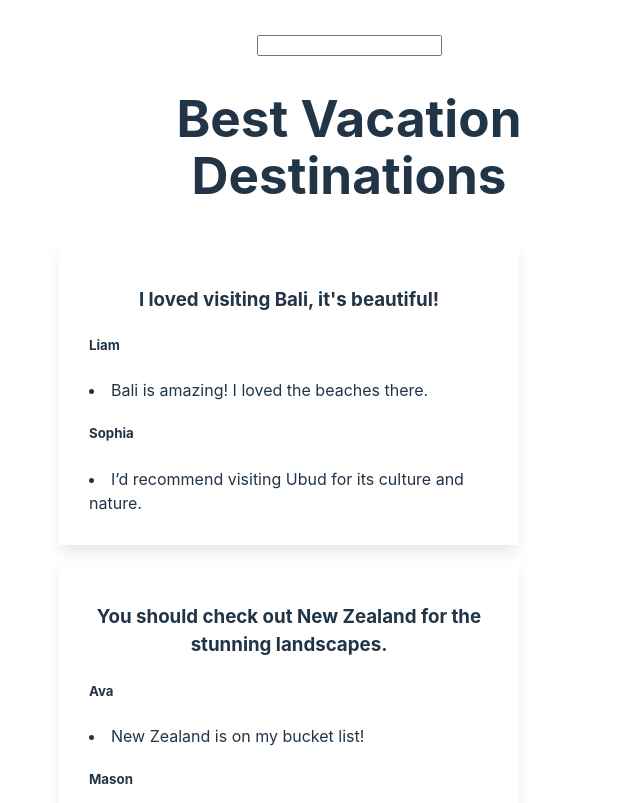
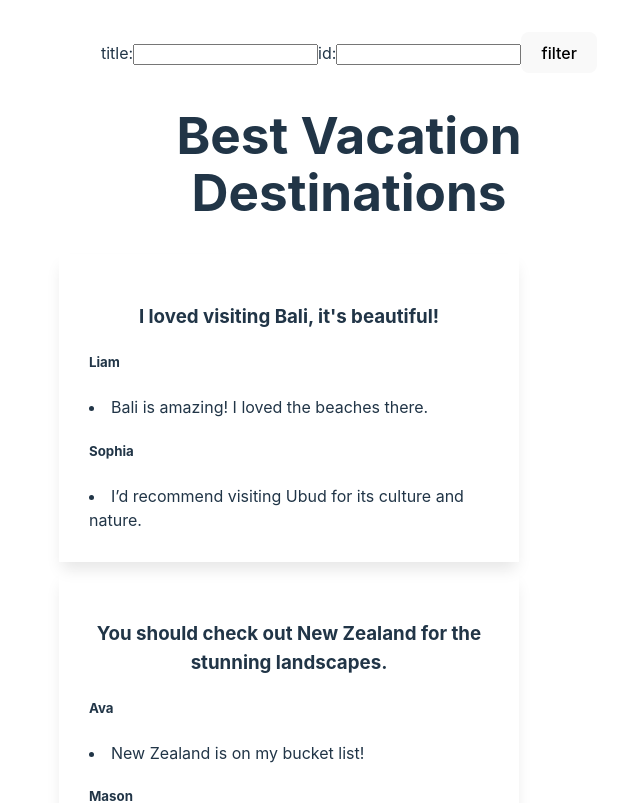
Before and after one commit to Oussamahamani/react-lesson, a React (Vite) app: page / in a window 1280 px wide. Shown: the top 803 px of the page, without its empty margins (291-931 px from the left). Built offline with nearby package versions, Linux system fonts and the light colour scheme.

Commit message:
adding two filter options

```diff
--- a/src/pages/homePage/Posts.jsx
+++ b/src/pages/homePage/Posts.jsx
@@ -4,32 +4,82 @@ import Post from "./components/Post"
 export default function Posts() {
     // console.log(postsData)
   const [postList,setPostList]= useState(postsData)
+  console.log("🚀 ~ Posts ~ postList:", postList)
 
+  const [filterOptions,setFilterOptions]=useState({
+    title:null,
+    id:null
+  })
     const handleChange = (e)=>{
-      console.log(e.target.value)
-      // console.log(postsData)
-      let filteredPosts = postsData.filter((item)=>{
-        // console.log(e.target.value,item.title)
-        if(item.title.toLowerCase().includes(e.target.value.toLowerCase())){
+      // console.log(e.target.value)
+      // // console.log(postsData)
+      // let filteredPosts = postsData.filter((item)=>{
+      //   // console.log(e.target.value,item.title)
+      //   if(item.title.toLowerCase().includes(e.target.value.toLowerCase())){
+      //     return true
+      //     // console.log("yay",item.title)
+      //   }else{
+      //     // console.log("nooooooo",item.title)
+      //   }
+      //   // if it includes console yay otherwise log noooo
+
+      // })
+      // setPostList(filteredPosts)
+      // console.log(filteredPosts)
+      // //we want to filter post titles based on the input
+      // //let's just start with filtering
+    }
+
+
+    const updateTitle =(e)=>{
+      let copy  = {...filterOptions}
+      copy.title = e.target.value
+      setFilterOptions(copy)
+    }
+    const updateId = (e)=>{
+      let copy  = {...filterOptions}
+      copy.id = Number(e.target.value)
+      setFilterOptions(copy)
+    }
+    const filterData= ()=>{
+      console.log("hello",filterOptions)
+
+         let filteredPosts = postsData.filter((item)=>{
+        console.log(item,"iteeeeeeeeeeeeeeeeeeeeeeem")
+        // if(item.title.toLowerCase().(filterOptions.title.toLowerCase() && item.id ===filterOptions.id)){includes
+        //   return true
+        //   // console.log("yay",item.title)
+        // }else{
+        //   // console.log("nooooooo",item.title)
+        // }
+        let title = item.title.toLowerCase()
+        let id = item.id
+        let filterTitle = filterOptions.title.toLowerCase()
+        let filterId = filterOptions.id
+        if(title.includes(filterTitle) && id === filterId){
           return true
-          // console.log("yay",item.title)
-        }else{
-          // console.log("nooooooo",item.title)
         }
         // if it includes console yay otherwise log noooo
 
       })
       setPostList(filteredPosts)
-      console.log(filteredPosts)
-      //we want to filter post titles based on the input
-      //let's just start with filtering
+      // console.log(filteredPosts)
+      // //we want to filter post titles based on the input
+      // //let's just start with filtering
     }
   return (
     <div>
-      <input type="text" name="" id="" onChange={handleChange}/>
+      <label htmlFor="">title:</label>
+      <input type="text" name="" id="" onChange={updateTitle}/>
+      <label htmlFor="">id:</label>
+      <input type="number" name="" id="" onChange={updateId}/>
+
+      <button onClick={filterData}>filter </button>
+
         {postList.map((postData)=>(
           <Post postData={postData} key={postData.title}/>
         ))}
+        {postList.length ===0 &&<p>no results found</p>}
     </div>
   )
 }
```
